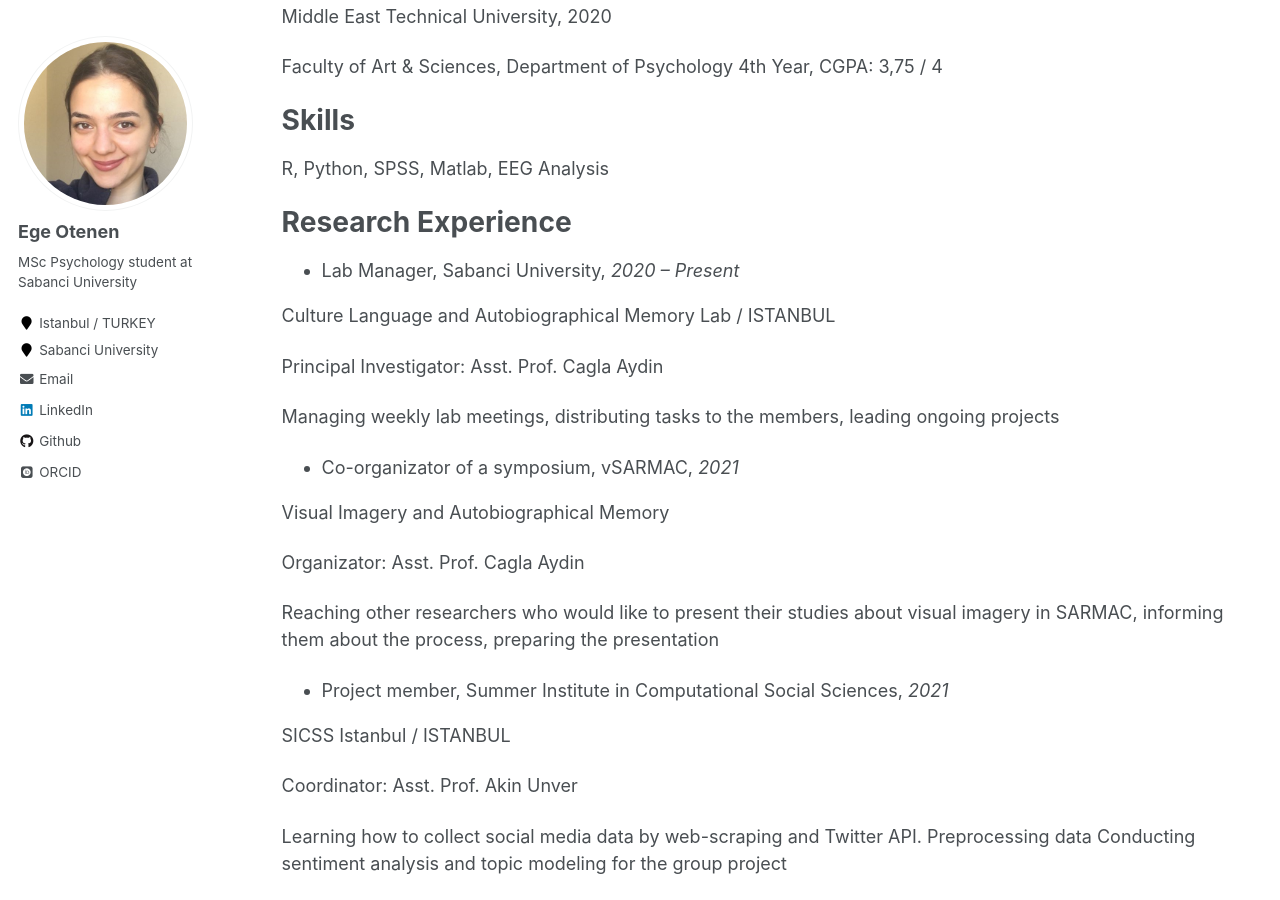
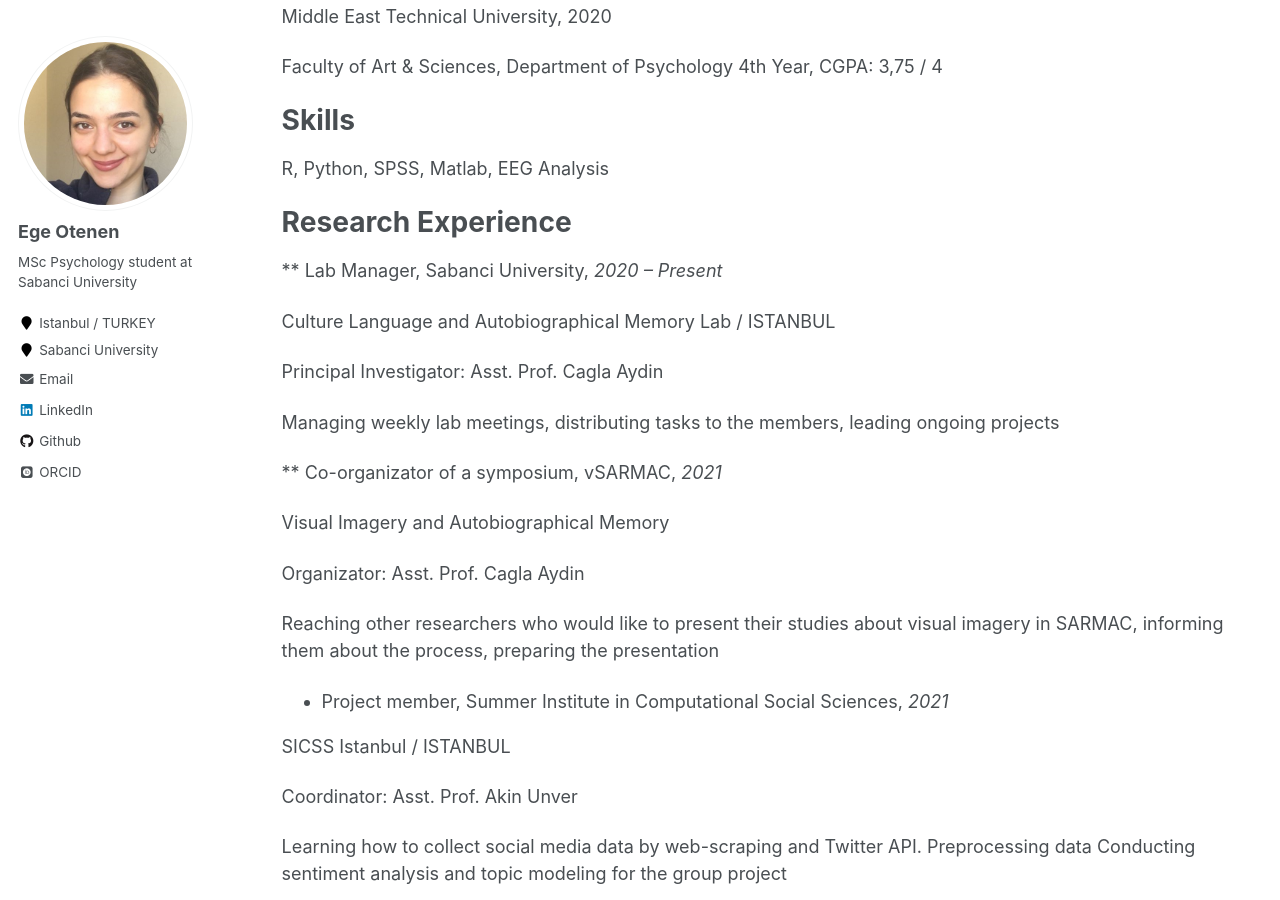
Before and after one commit to egeotenen/egeotenen.github.io, a Jekyll site: the page built from _pages/cv.md, in a window 1280 px wide and 900 px high, scrolled down 310 px. Built offline with Jekyll 4.4.1, drawn with Linux system fonts in a browser that asks for light colours; some web fonts are replaced.

Commit message:
Update cv.md

```diff
--- a/_pages/cv.md
+++ b/_pages/cv.md
@@ -32,7 +32,7 @@ R, Python, SPSS, Matlab, EEG Analysis
 Research Experience
 ======
 
-* Lab Manager, Sabanci University,					                                *2020 – Present*
+** Lab Manager, Sabanci University,					                                *2020 – Present*
 
 Culture Language and Autobiographical Memory Lab / ISTANBUL
 
@@ -40,7 +40,7 @@ Principal Investigator: Asst. Prof. Cagla Aydin
 
 Managing weekly lab meetings, distributing tasks to the members, leading ongoing projects
 
-* Co-organizator of a symposium, vSARMAC,		     		   	                        *2021*
+** Co-organizator of a symposium, vSARMAC,		     		   	                        *2021*
 
 Visual Imagery and Autobiographical Memory
 
```
